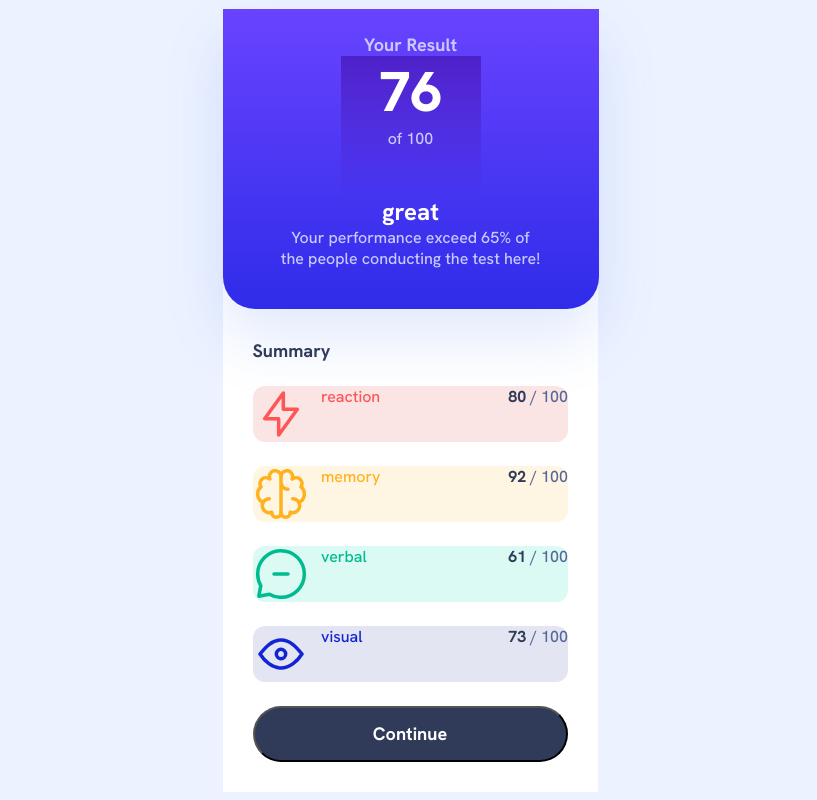
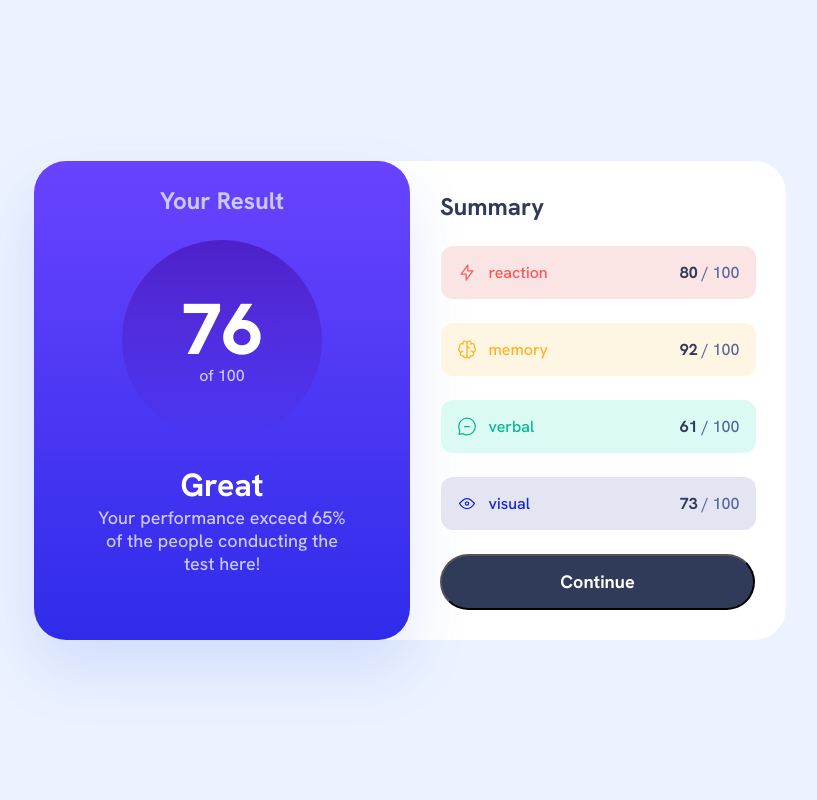
Before and after one commit to tikosaghinadze/results-summary-component, a plain HTML site: page index.html in a window 1280 px wide. Shown: the whole page, without its empty margins (230-1047 px from the left). Drawn offline with Linux system fonts and the light colour scheme.

Commit message:
finished project

```diff
--- a/index.html
+++ b/index.html
@@ -19,7 +19,7 @@
         <h1 class="title-result">Your Result</h1>
         <p class="result-score"><span class="result-span">76</span>of 100</p>
         <div>
-          <p class="result-rank">great</p>
+          <p class="result-rank">Great</p>
           <p class="sumarry-p">
             Your performance exceed 65% of the people conducting the test here!
           </p>
--- a/style.css
+++ b/style.css
@@ -8,12 +8,12 @@
   background: #ecf2ff;
   display: flex;
   justify-content: center;
-  align-items: center;
   min-height: 100vh;
+  align-items: start;
 }
 .result-summary-container {
   background: #fff;
-  max-width: 375px;
+  max-width: 100%;
   display: grid;
   grid-template-columns: 1fr;
 }
@@ -38,8 +38,11 @@
 .title-result {
   color: #cac9ff;
   font-size: 18px;
+  font-weight: 700;
 }
 .result-score {
+  justify-content: center;
+  border-radius: 50%;
   width: 140px;
   height: 140px;
   background-image: linear-gradient(
@@ -51,6 +54,7 @@
   display: flex;
   flex-direction: column;
   color: #cac9ff;
+  margin: 24px 0;
 }
 .result-span {
   color: #fff;
@@ -83,10 +87,11 @@
 .summary-items {
   display: flex;
   justify-content: space-between;
+  align-items: center;
   width: 315px;
-  height: 56px;
   border-radius: 12px;
   margin: 24px auto;
+  padding: 16px;
 }
 .flex-group {
   display: flex;
@@ -131,8 +136,38 @@
   font-weight: 700;
   font-family: "Hanken Grotesk", sans-serif;
 }
-@media (min-width: 1440px) {
+@media (min-width: 865px) {
   body {
-    align-items: start;
+    align-items: center;
+  }
+  .result-summary-container {
+    grid-template-columns: 1fr 1fr;
+    border-radius: 32px;
+  }
+  .result {
+    border-radius: 32px;
+    padding: 24px 58px 40px;
+  }
+  .result-score {
+    width: 200px;
+    height: 200px;
+  }
+  .result-span {
+    font-size: 72px;
+    font-weight: 800;
+  }
+  .result-rank {
+    font-size: 32px;
+    font-weight: 700;
+  }
+  .sumarry-p {
+    font-size: 18px;
+    font-weight: 500;
+  }
+  .title-result {
+    font-size: 24px;
+  }
+  .heading-summary {
+    font-size: 24px;
   }
 }
```
